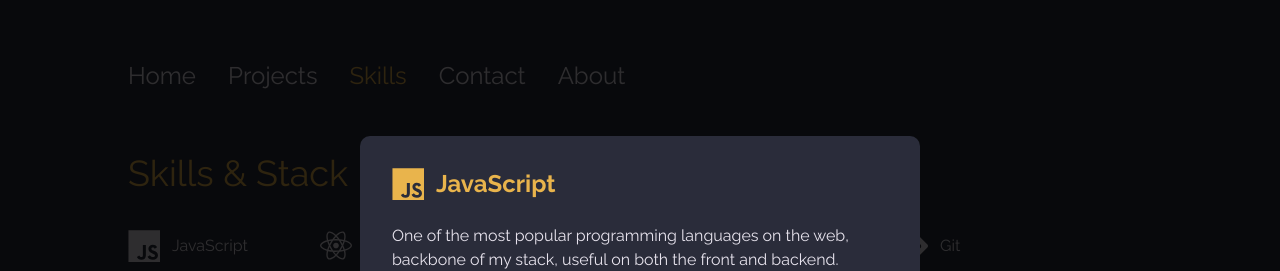
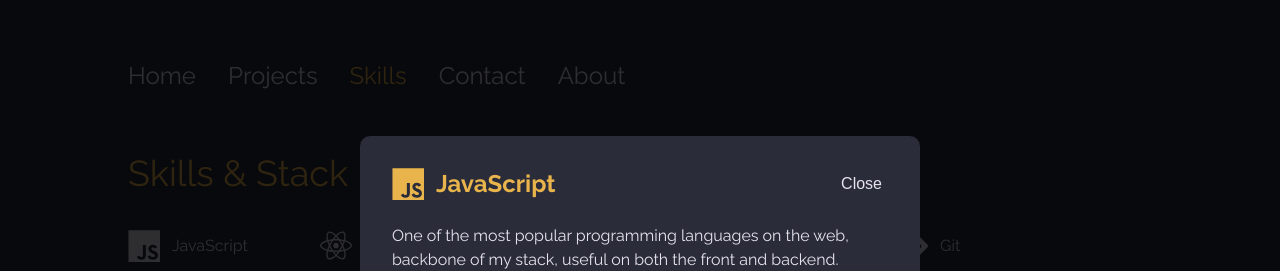
Before and after one commit to pfalzergbr/portfolio, a Next.js app: page /skills in a window 1280 px wide. Both pictures are taken after a click on the element "JavaScript". Shown: the top 271 px of the page. Built offline with nearby package versions, Linux system fonts and the light colour scheme.

Commit message:
add temporary close button to modal

```diff
--- a/components/skills/TechModal.tsx
+++ b/components/skills/TechModal.tsx
@@ -8,9 +8,10 @@
 
 export interface TechModalProps {
   techData: Tech;
+  toggleOpenModal: () => void;
 }
 
-const TechModal: React.FC<TechModalProps> = ({ techData }) => {
+const TechModal: React.FC<TechModalProps> = ({ techData, toggleOpenModal }) => {
   const { icon, label, description, projects } = techData;
 
   return (
@@ -25,6 +26,7 @@
         <div className={styles.techModalHeader}>
           <TechIcon icon={icon} />
           <h2 className={styles.techModalTitle}>{label}</h2>
+          <button onClick={toggleOpenModal} className={styles.techModalCloseButton}>Close</button>
         </div>
         <p className={styles.techModalDescription}>{description}</p>
       </div>
--- a/components/skills/TechStack.tsx
+++ b/components/skills/TechStack.tsx
@@ -36,7 +36,7 @@
         <div className={styles.overlay} onClick={toggleOpenModal} key='menu'></div>
       )}
       <AnimatePresence>
-      {isModalOpen && modalContent && <TechModal techData={modalContent}/>}
+      {isModalOpen && modalContent && <TechModal toggleOpenModal={toggleOpenModal} techData={modalContent}/>}
       </AnimatePresence>
       <div className={styles.techStackContainer}>
         <SkillHeader title='Skills & Stack' subtitle='' />
--- a/components/skills/styles/TechModal.module.scss
+++ b/components/skills/styles/TechModal.module.scss
@@ -65,6 +65,15 @@
     }
   }
 
+  &CloseButton {
+    font-size: $font-size-16;
+    margin-left: auto;
+
+    &:hover {
+      color: $color-orange-medium
+    }
+  }
+
   &Project {
     margin-bottom: $space-24;
     cursor: pointer;
```
